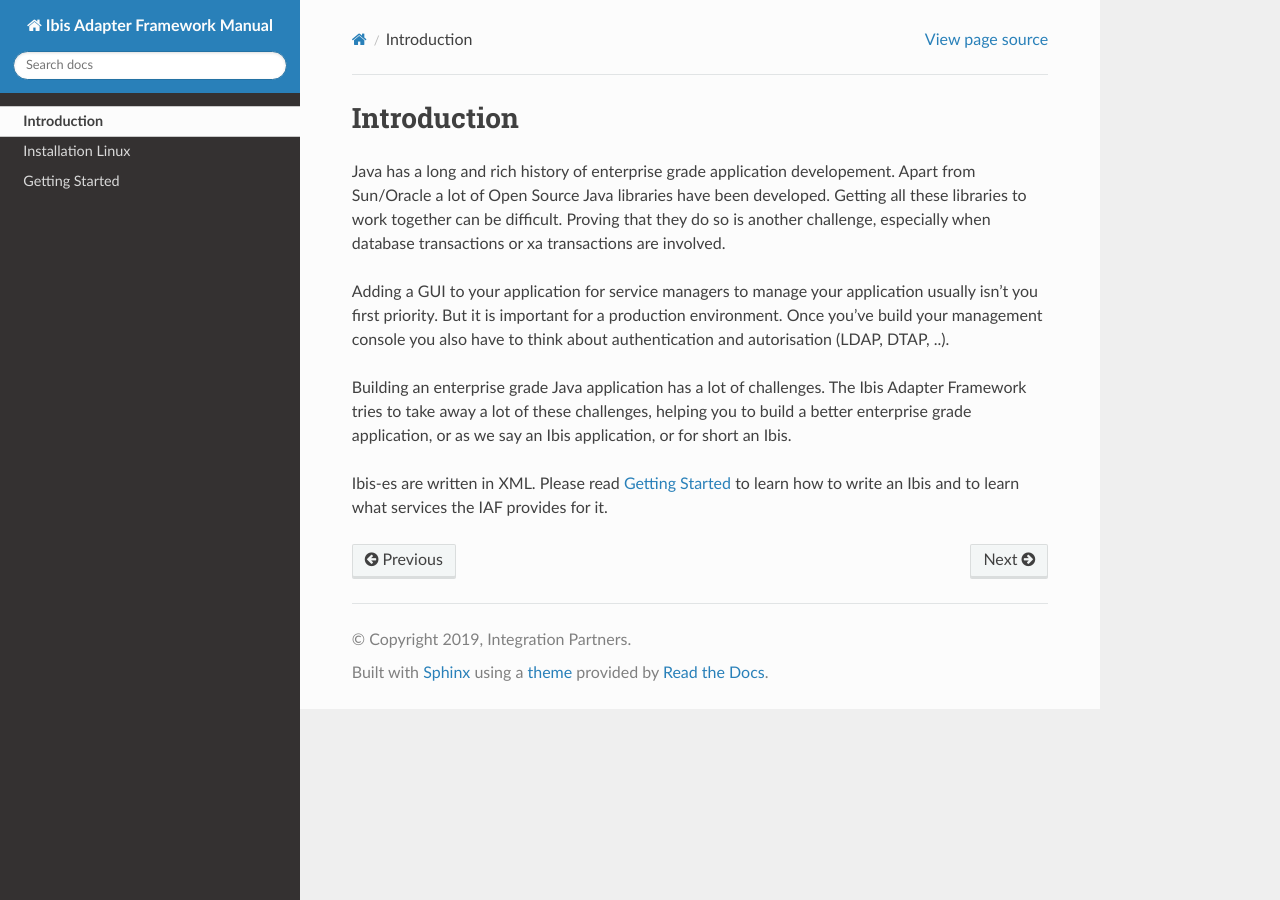
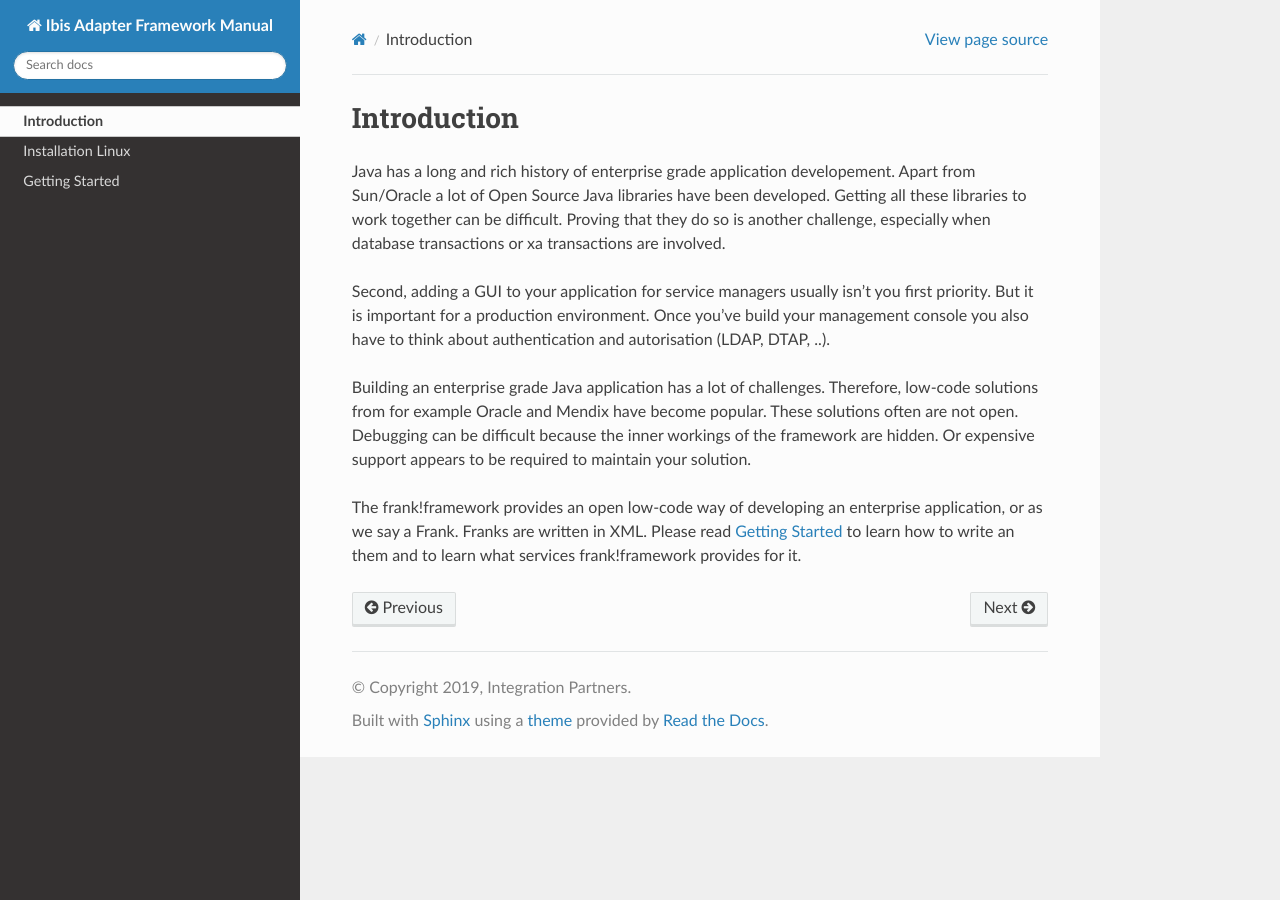
Before and after one commit to frankframework/frank-manual, a Sphinx documentation site: the page built from docs/source/introduction.rst, in a window 1280 px wide. Built offline with Sphinx 7.4.7 and the Read the Docs theme 2.0.0, drawn with Linux system fonts in a browser that asks for light colours.

Commit message:
Part of rebranding and picture of working frank framework

```diff
--- a/docs/source/introduction.rst
+++ b/docs/source/introduction.rst
@@ -6,15 +6,17 @@ Getting all these libraries to work together can be difficult. Proving that
 they do so is another challenge, especially when database transactions
 or xa transactions are involved.
 
-Adding a GUI to your application for service managers to manage your application
-usually isn't you first priority. But it is important for a production
+Second, adding a GUI to your application for service managers usually isn't you
+first priority. But it is important for a production
 environment. Once you've build your management console you also have to think about
 authentication and autorisation (LDAP, DTAP, ..).
 
-Building an enterprise grade Java application has a lot of challenges. The Ibis
-Adapter Framework tries to take away a lot of these challenges, helping you to
-build a better enterprise grade application, or as we say an Ibis
-application, or for short an Ibis.
+Building an enterprise grade Java application has a lot of challenges. Therefore, low-code
+solutions from for example Oracle and Mendix have become popular. These solutions
+often are not open. Debugging can be difficult because the inner workings of the
+framework are hidden. Or expensive support appears to be required to maintain
+your solution.
 
-Ibis-es are written in XML. Please read :ref:`gettingStarted` to learn how to
-write an Ibis and to learn what services the IAF provides for it.
+The frank!framework provides an open low-code way of developing an enterprise
+application, or as we say a Frank. Franks are written in XML. Please read :ref:`gettingStarted`
+to learn how to write an them and to learn what services frank!framework provides for it.
```
Also changed, not shown: docs/source/installationLinux.rst (+9 -5 lines), docs/images/screenshot.png (deleted), docs/screenshot.png (deleted), docs/source/frankScreenshot.jpg (added), 1 other file.
